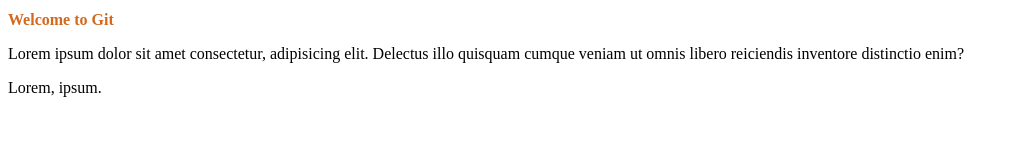
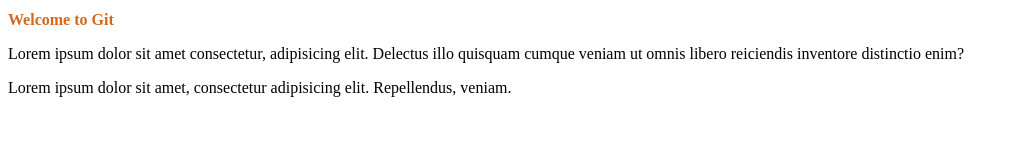
Before and after one commit to jamesmt-95/git-basics, a plain HTML site: page index.html in a window 1280 px wide. Shown: the whole page, without its empty margins (0-1019 px from the left). Drawn offline with Linux system fonts and the light colour scheme.

```diff
--- a/index.html
+++ b/index.html
@@ -14,6 +14,6 @@
       quisquam cumque veniam ut omnis libero reiciendis inventore distinctio
       enim?
     </p>
-    <p>Lorem, ipsum.</p>
+    <p>Lorem ipsum dolor sit amet, consectetur adipisicing elit. Repellendus, veniam.</p>
   </body>
 </html>
```
Also changed, not shown: notes.txt.
